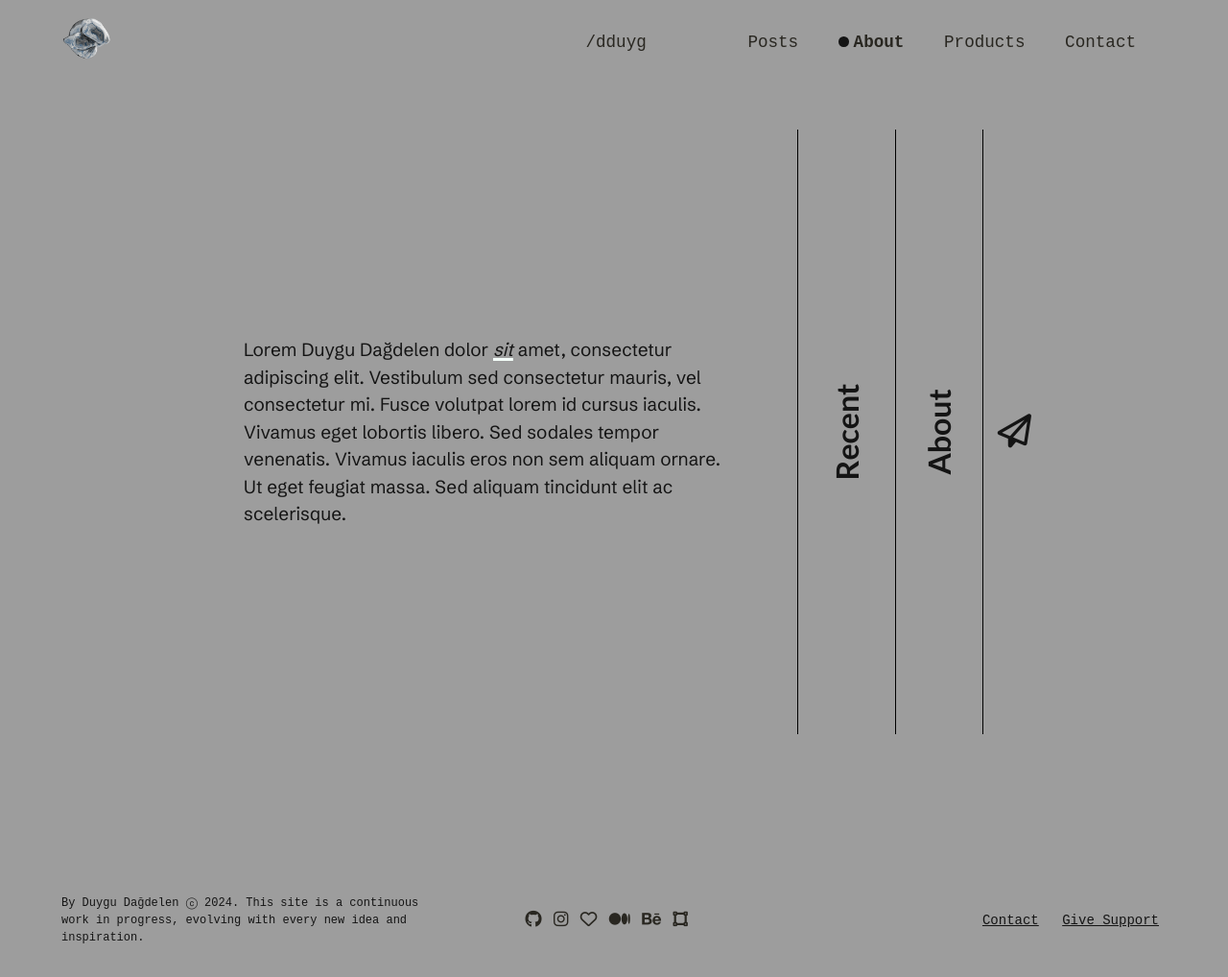
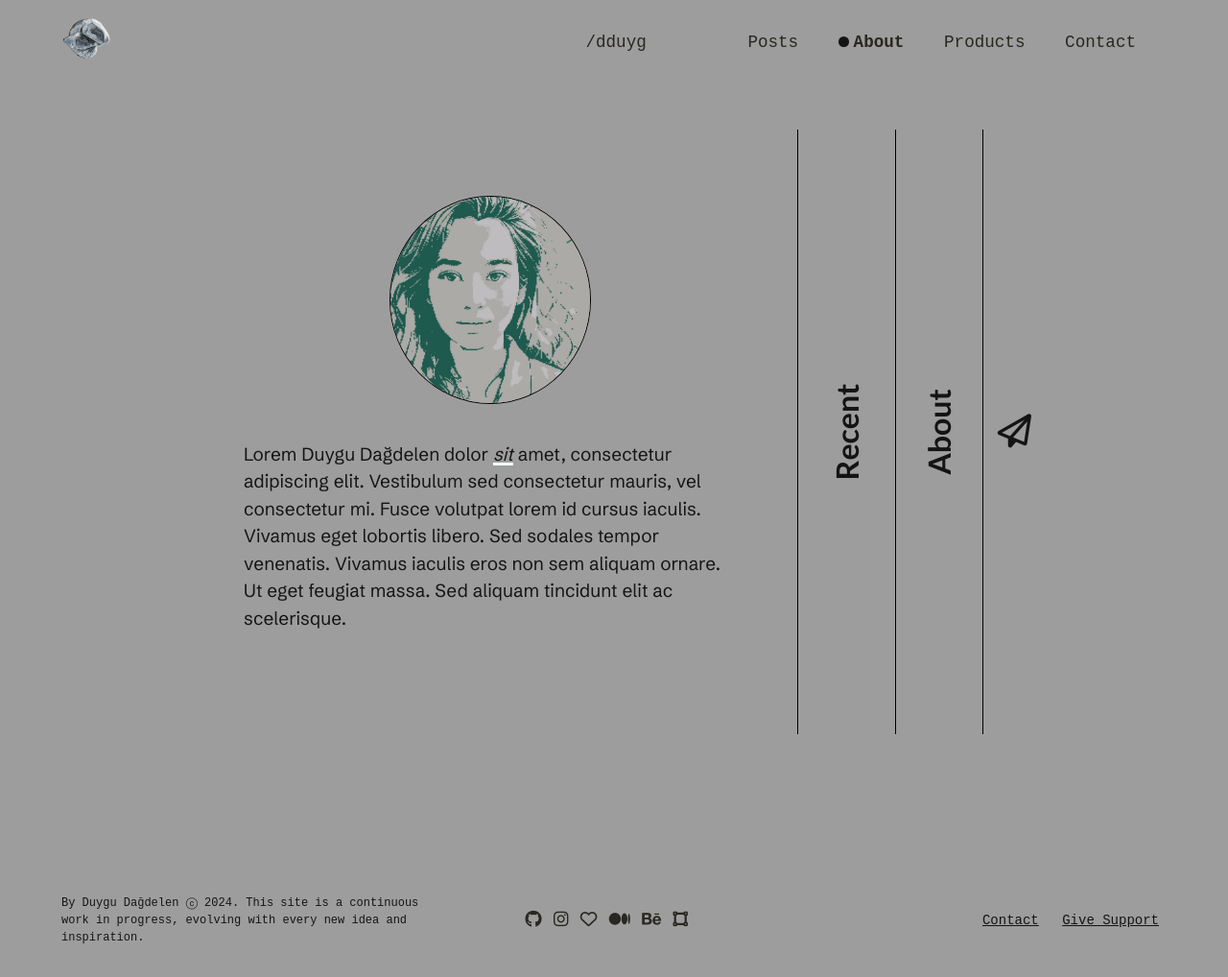
Before and after one commit to dduyg/duuuy, a Jekyll site: the page built from about.html, in a window 1280 px wide. Shown: the whole page at 96% size. Built offline with Jekyll 4.4.1, drawn with Linux system fonts in a browser that asks for light colours; nearby versions of some CDN libraries; some web fonts are replaced.

Commit message:
Update about-panel.css

```diff
--- a/assets/about-panel.css
+++ b/assets/about-panel.css
@@ -41,7 +41,7 @@ section {
   width: 4em;
   margin-left: 0.3em;
 }
-.panel-active header img {
+.panel-active #bio header {
   display: none;
 }
 
```
